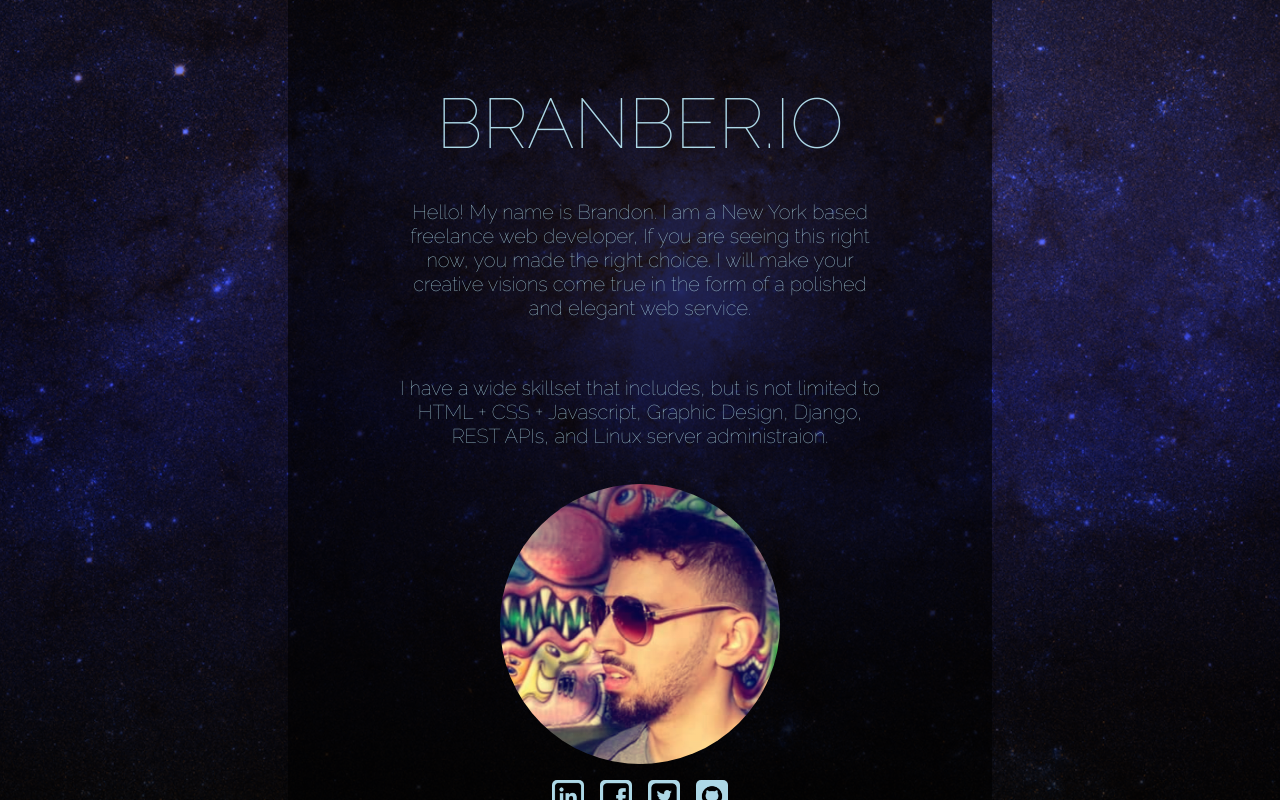
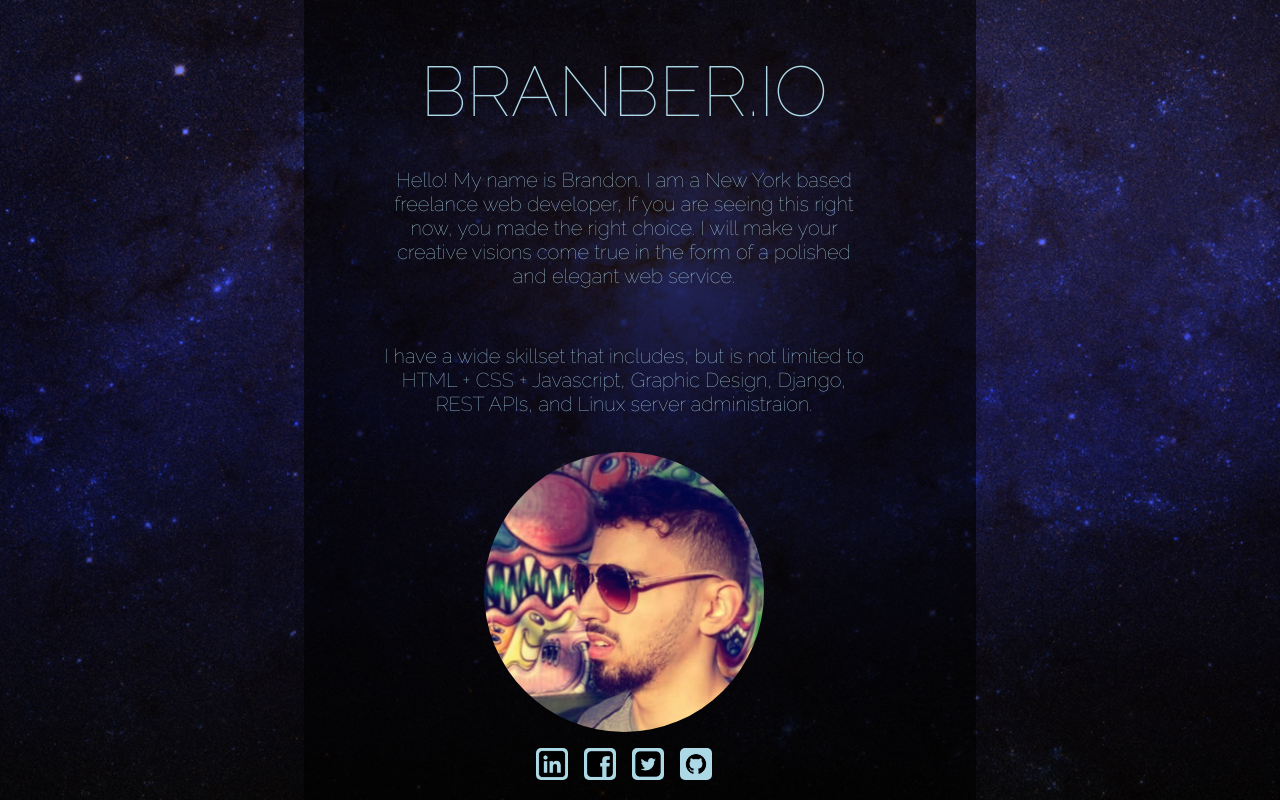
Before and after one commit to BranBer/MyPortfolioSite, a React (Create React App) app: page / in a window 1280 px wide. Built offline with nearby package versions, Linux system fonts and the light colour scheme.

Commit message:
More intro page and nav bar changes

```diff
--- a/src/Components/Intro/Intro.module.scss
+++ b/src/Components/Intro/Intro.module.scss
@@ -37,7 +37,7 @@
     flex-direction: column;
     align-items: center;
     background-color: rgba(0,0,0,.6);
-    padding: 2em 2em 2em 2em;
+    padding: 0 2em 2em 0;
     width: 50%;
 }
 
@@ -148,7 +148,7 @@
     .IntroContent{
         h1
         {
-            font-size: 7vw;
+            font-size: 6.75vw;
         }
     }
 }
@@ -171,7 +171,7 @@
         width: 100%;
         h1
         {
-            font-size: 7vw;
+            font-size: 6.75vw;
         }
 
         p{
```
